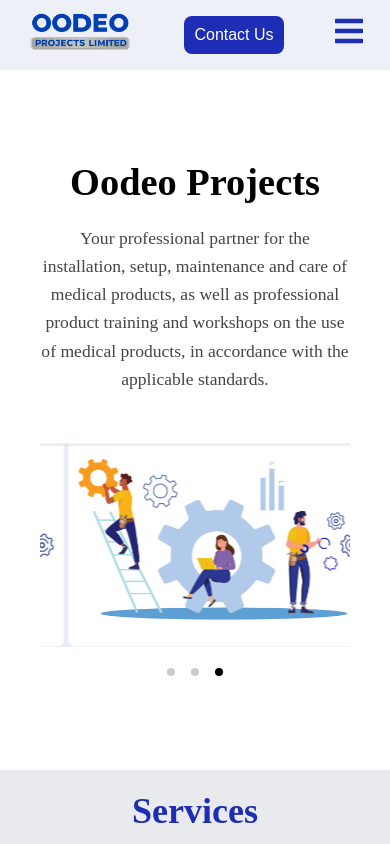
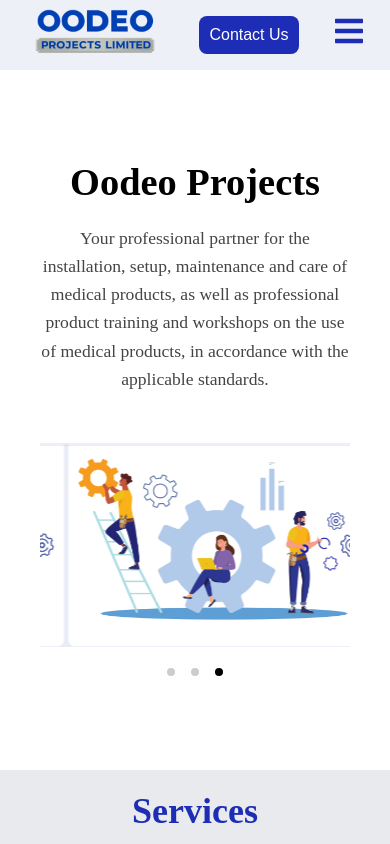
Before and after one commit to Missy86-dev/oodeoprojects, a React (Vite) app: page / in a window 390 px wide. Shown: the top 844 px of the page. Built offline with nearby package versions, Linux system fonts and the light colour scheme.

Commit message:
added link to secondvav.jsx and secondnav.css

```diff
--- a/src/components/SecondNav.jsx
+++ b/src/components/SecondNav.jsx
@@ -9,9 +9,16 @@ const SecondNav = () => {
   return (
     <>
       <header>
-        <div className="logo">
+
+       <div className="logo">
+        <Link to="/">
+          <img src={companylogo} alt="Oodeo logo" />
+        </Link>
+      </div>
+
+        {/* <div className="logo">
           <img src={companylogo} alt="Company Logo" />
-        </div>
+        </div> */}
 
         <nav className={menuOpen ? "active" : ""}>
           <ul className="navLinks">
--- a/src/components/secondnav.css
+++ b/src/components/secondnav.css
@@ -141,7 +141,7 @@ li {
 
 @media(max-width:768px){
 
-    .logo img{
+    .logo-link img{
         width:100px;
         height:auto;
     }
@@ -204,7 +204,7 @@ li {
 
 
 @media(max-width:480px){
-    .logo img {
+    .logo-link img {
     width: 150px;
     height: auto;
 }
```
